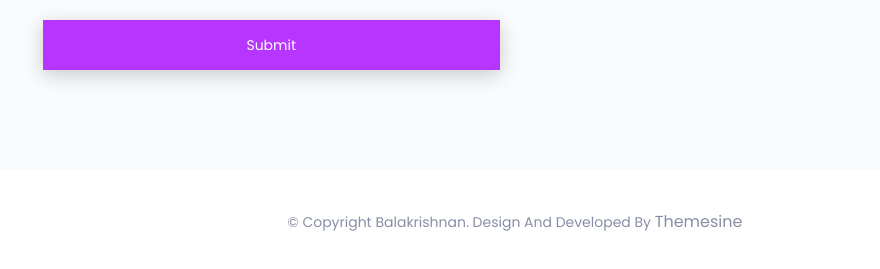
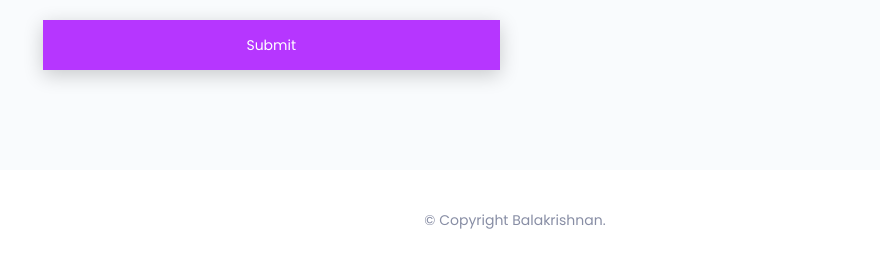
Before and after one commit to bkrish1777/balakrishnan, a plain HTML site: page index.html in a window 1280 px wide. Shown: the part 4520-4789 px from the top of the page, without its empty margins (125-1005 px from the left). Drawn offline with nearby package versions, Linux system fonts and the light colour scheme.

Commit message:
Update index.html

```diff
--- a/index.html
+++ b/index.html
@@ -589,7 +589,7 @@ Veteran EDI Analyst with detail-oriented, systematic, and conscientious approach
 			<div class="container">
 				<div class="hm-footer-copyright text-center">
 					<p>
-						&copy; copyright balakrishnan. design and developed by <a href="https://www.themesine.com/">themesine</a>
+						&copy; copyright balakrishnan.
 					</p><!--/p-->
 				</div><!--/.text-center-->
 			</div><!--/.container-->
```
